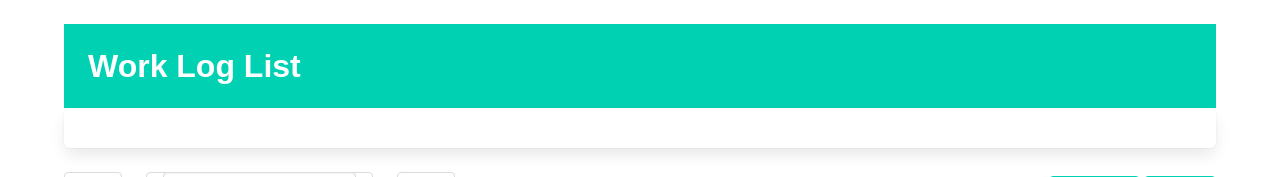
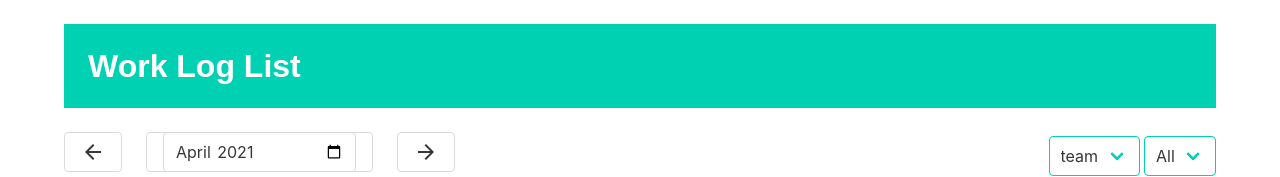
Before and after one commit to Log-Stack/work_logstack, a Django app: template work_logstack/templates/work_log_list.html in a window 1280 px wide. Shown: the part 52-229 px from the top of the page. Run offline with Django 3.2, Linux system fonts and the light colour scheme; the template is opened without the code that fills it, so the values that code supplies are empty; some libraries are stand-ins or nearby versions.

Commit message:
work_log_list 수정

```diff
--- a/work_logstack/templates/work_log_list.html
+++ b/work_logstack/templates/work_log_list.html
@@ -215,7 +215,7 @@ document.addEventListener('DOMContentLoaded', function() {
             </p>
         </div>
     </div>
-    <div class="box">
+    <br>
     <div id="date_select">
         <div class="columns buttons has-addons">
             <div class="column">
@@ -254,7 +254,6 @@ document.addEventListener('DOMContentLoaded', function() {
         </div>
     </div>
 
-    </div>
 
     <div class="columns is-centered">
         <div class="column">
```
Lines whose indentation alone changed are shown as unchanged.
